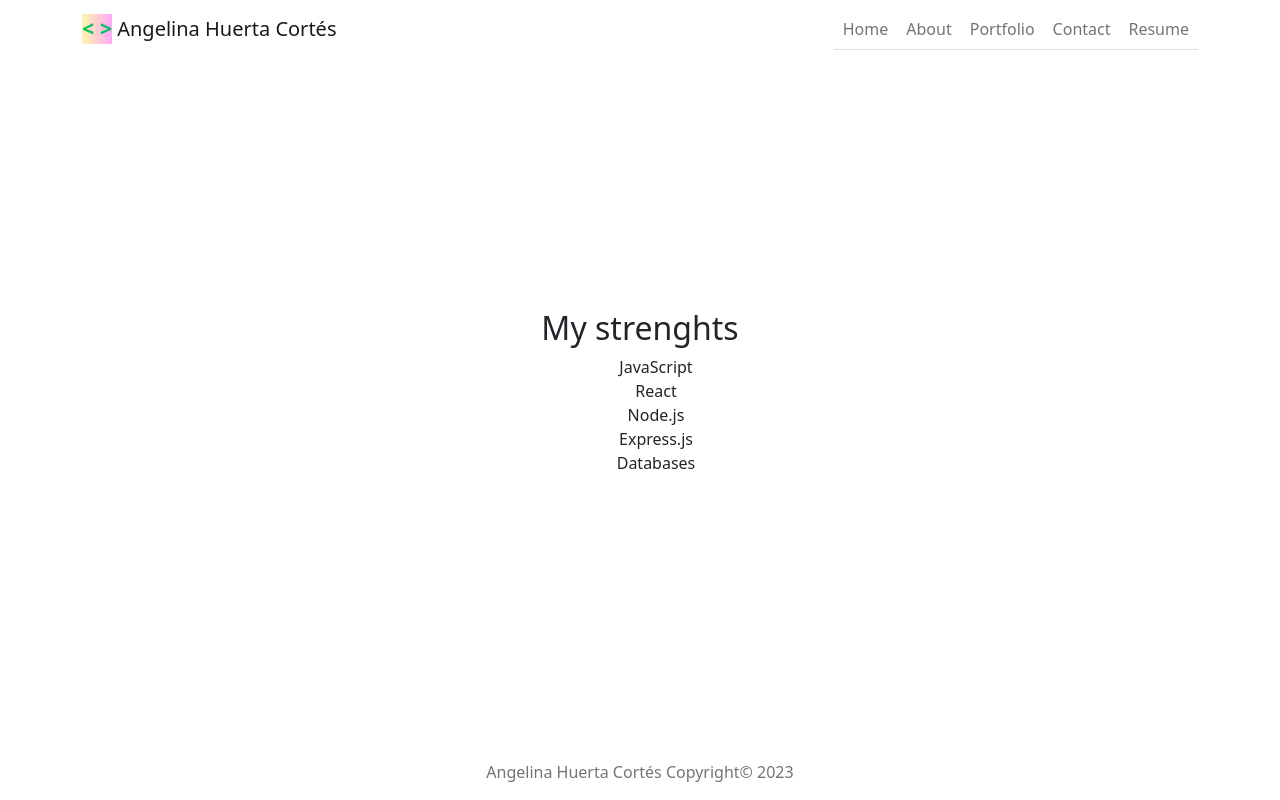
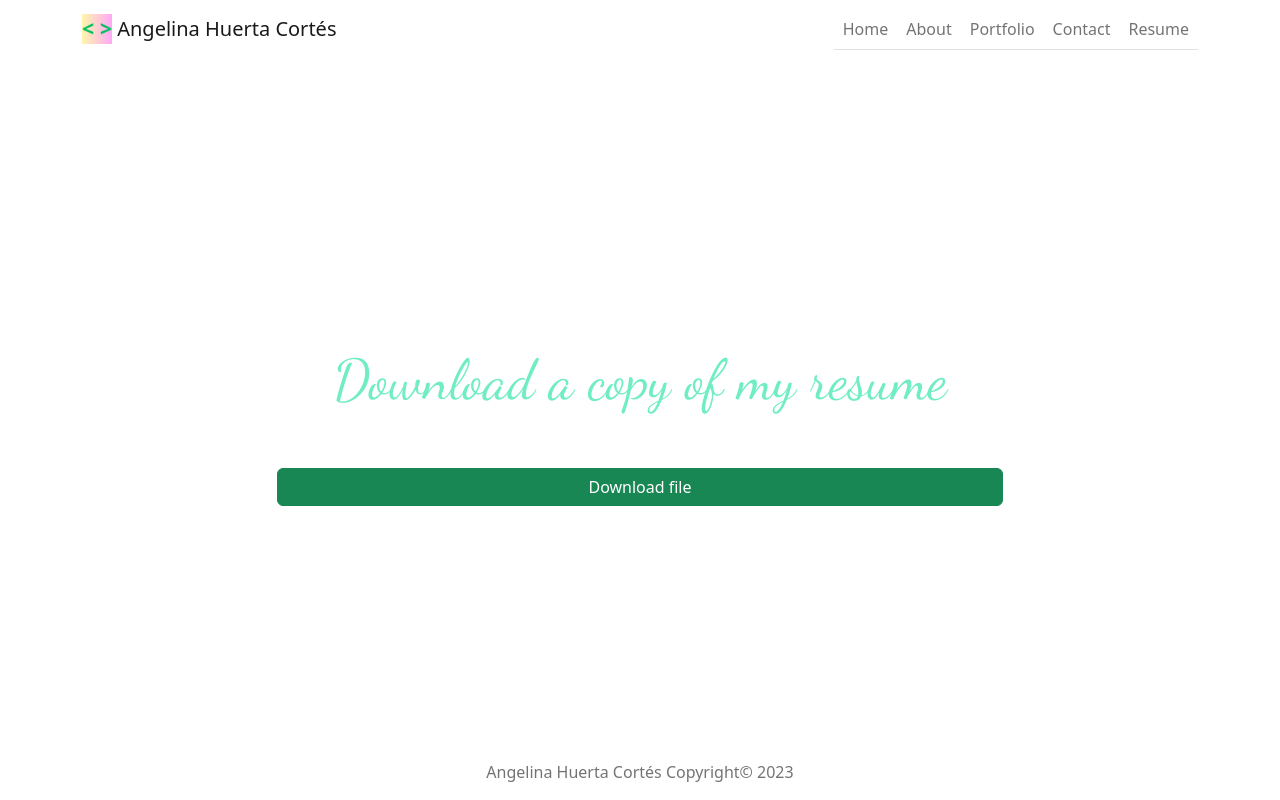
Before and after one commit to TenshiAngelina/portfolio, a React (Vite) app: page /resume in a window 1280 px wide. Built offline with nearby package versions, Linux system fonts and the light colour scheme.

Commit message:
Create download button for resume and make some styles adjustments

```diff
--- a/index.html
+++ b/index.html
@@ -6,6 +6,7 @@
     <link rel="preconnect" href="https://fonts.googleapis.com">
     <link rel="preconnect" href="https://fonts.gstatic.com" crossorigin>
     <link href="https://fonts.googleapis.com/css2?family=Dancing+Script&display=swap" rel="stylesheet">
+    <link href="https://fonts.googleapis.com/css2?family=Montserrat:wght@300&family=Poppins:wght@200;300&display=swap" rel="stylesheet">
     <meta name="viewport" content="width=device-width, initial-scale=1.0" />
     <title>Angelina's Portfolio</title>
   </head>
--- /dev/null
+++ b/src/components/DownloadButton.jsx
@@ -0,0 +1,11 @@
+import Button from "react-bootstrap/Button";
+
+const DownloadButton = () => {
+  return (
+    <Button variant="success">
+      Download file
+    </Button>
+  )
+}
+
+export default DownloadButton
--- a/src/components/Project.jsx
+++ b/src/components/Project.jsx
@@ -2,7 +2,7 @@ import Button from 'react-bootstrap/Button';
 import Card from 'react-bootstrap/Card';
 import Stack from 'react-bootstrap/Stack';
 
-const Project = ({project}) => {
+const Project = ({ project }) => {
   return (
     <Card style={{ width: '19rem' }}>
       <Card.Img variant="top" src={project.picture} />
--- a/src/index.css
+++ b/src/index.css
@@ -1,5 +1,5 @@
 :root {
-  font-family: Inter, system-ui, Avenir, Helvetica, Arial, sans-serif;
+  font-family: 'Montserrat', sans-serif;
   line-height: 1.5;
   font-weight: 400;
 
@@ -38,6 +38,15 @@ h1 {
   font-family: 'Dancing Script', cursive;
 }
 
+h2 {
+  margin: 0.5em;
+  padding: 0.5em;
+  font-size: 3.5em;
+  line-height: 1.1;
+  color: rgb(112, 237, 195);
+  font-family: 'Dancing Script', cursive;
+}
+
 button {
   border-radius: 8px;
   border: 1px solid transparent;
--- a/src/pages/Portfolio.jsx
+++ b/src/pages/Portfolio.jsx
@@ -1,27 +1,27 @@
 
 import Project from '../components/Project'
 import database from '../assets/data/data.json';
-// import Container from 'react-bootstrap/Container';
+import Container from 'react-bootstrap/Container';
 // import Row from 'react-bootstrap/Row';
 // import Col from 'react-bootstrap/Col';
 import Stack from 'react-bootstrap/Stack';
 
 const Portfolio = () => {
   return (
-    // <Container>
-    //   <Row>
+    <Container>
+      <h2>Check out my favorite projects</h2>
+
         <Stack direction="horizontal" gap={3}>
 
-        {/* <Col sm={1} md={3} lg={6}> */}
           {
         database.pages[0].projects.map((project, i) => (
           <Project key={i} project={project}/>
           ))
           }
-        {/* </Col> */}
+
         </Stack>
 
-    //   </Row>
+
 
     // </Container>
   )
--- a/src/pages/Resume.jsx
+++ b/src/pages/Resume.jsx
@@ -1,18 +1,25 @@
-
+import Container from 'react-bootstrap/Container';
+import DownloadButton from "../components/DownloadButton";
+import ResumeFile from "../assets/data/resume.pdf";
 
 const Resume = () => {
   return (
-    <div>
-      <h2>My strenghts</h2>
-      <ul>
-        <li>JavaScript</li>
-        <li>React</li>
-        <li>Node.js</li>
-        <li>Express.js</li>
-        <li>Databases</li>
+    <Container>
 
-      </ul>
-    </div>
+    <h2>Download a copy of my resume</h2>
+
+    <a className="d-grid gap-2"
+    href={ResumeFile}
+    download="Angelina-H-Cortes-resume-WebDev"
+    target="_blank"
+    rel="noreferrer"
+    >
+      <DownloadButton/>
+    </a>
+
+    </Container>
+
+
   )
 }
 
```
Also changed, not shown: src/components/Form.jsx (added, +9 -0 lines), 1 other file (tests, documents, lock files or other folders).
